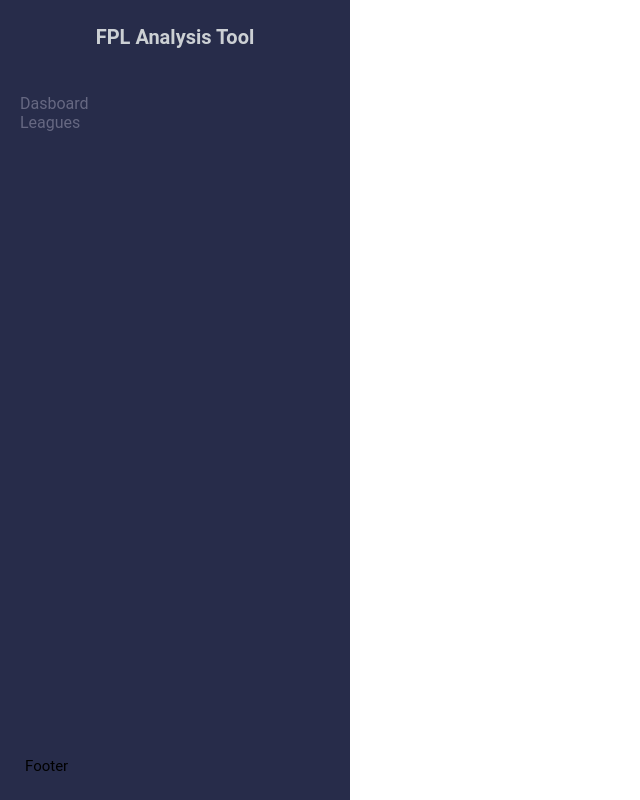
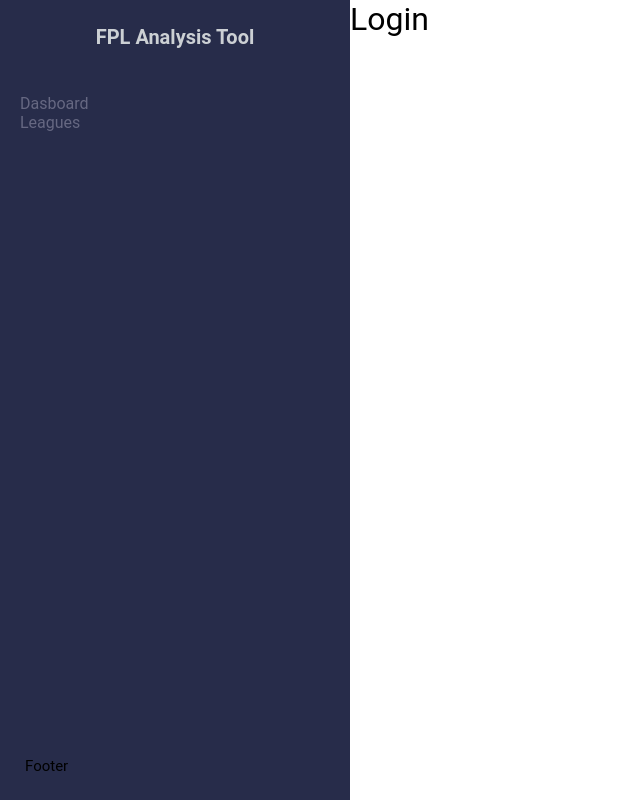
Before and after one commit to nesadrian/fpl-analysis-tool, a Vue app: page /login in a window 1280 px wide. Shown: the whole page, without its empty margins (0-640 px from the left). Built offline with nearby package versions, Linux system fonts and the light colour scheme; no server answers.

Commit message:
Add login route

```diff
--- a/src/pages/LoginPage.vue
+++ b/src/pages/LoginPage.vue
@@ -1,5 +1,5 @@
 <template>
-
+  <h1>Login</h1>
 </template>
 
 <script>
--- a/src/router.js
+++ b/src/router.js
@@ -2,6 +2,7 @@ import { createWebHistory, createRouter } from "vue-router";
 import DashboardPage from "./pages/DashboardPage";
 import LeaguesPage from "./pages/LeaguesPage";
 import LeaguePage from './pages/LeaguePage'
+import LoginPage from './pages/LoginPage'
 
 const routes = [
   {
@@ -19,6 +20,11 @@ const routes = [
     name: "League",
     component: LeaguePage,
   },
+  {
+    path: "/login",
+    name: "Login",
+    component: LoginPage,
+  },
 ];
 
 const router = createRouter({
```
